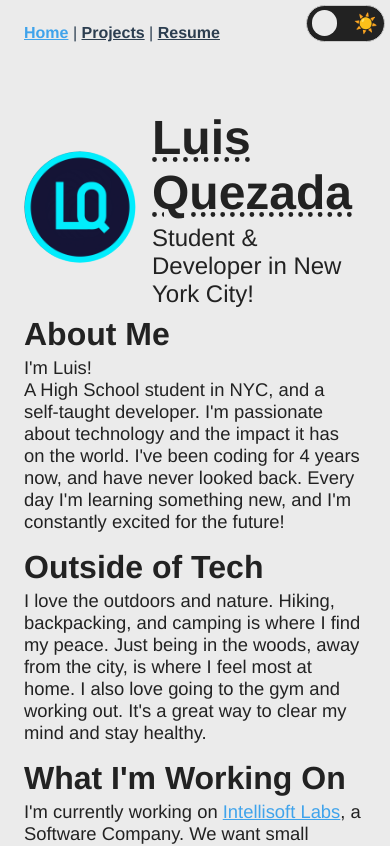
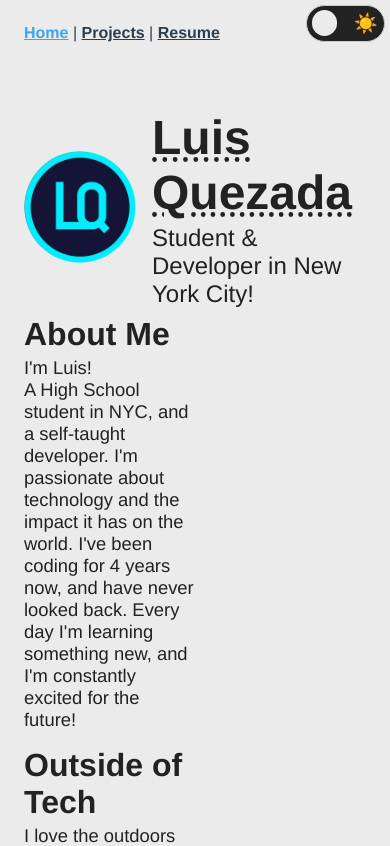
Before and after one commit to HypnoticSiege/quezada.nl, a Vue app: page /#/ in a window 390 px wide. Shown: the top 846 px of the page. Built offline with nearby package versions, Linux system fonts and the light colour scheme.

Commit message:
Update HomeView.vue

```diff
--- a/src/views/HomeView.vue
+++ b/src/views/HomeView.vue
@@ -110,9 +110,5 @@ export default {
     img.me {
       height: 15rem;
     }
-
-    .about {
-      inline-size: 99%;
-    }
   }
 </style>
```
